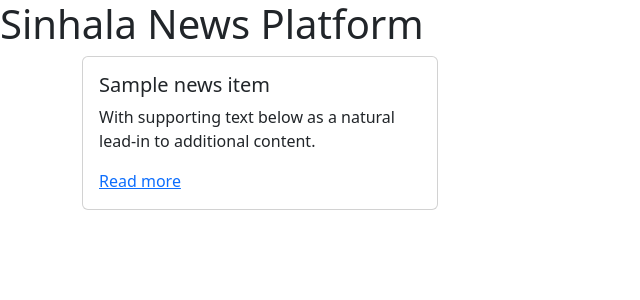
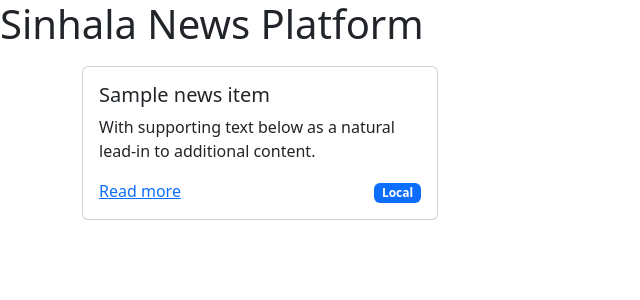
Before and after one commit to n256Coding/sinhala-news-platform, a Django app: template news_app/templates/home.html in a window 1280 px wide. Shown: the top 300 px of the page, without its empty margins (0-640 px from the left). Run offline with Django 5.2, Linux system fonts and the light colour scheme; the template is opened without the code that fills it: most values are stand-ins (such as "Sample title", 1, 10 or a date in 2020); parts of the project's set-up code (start-up, migrations or seed data) failed here and were passed over.

Commit message:
issue in css

```diff
--- /dev/null
+++ b/news_app/static/common.css
@@ -0,0 +1,13 @@
+.news-card-footer-container {
+    display: flex;
+    flex-direction: row;
+    align-items: flex-end;
+}
+
+.fill-remain {
+    flex-grow: 1;
+}
+
+.card {
+    margin-top: 10px;
+}
--- a/news_app/templates/base.html
+++ b/news_app/templates/base.html
@@ -1,3 +1,5 @@
+{% load static %}
+
 <!DOCTYPE html>
 <html lang="en">
 <head>
@@ -5,10 +7,15 @@
     <meta name="viewport" content="width=device-width, initial-scale=1.0">
     <title>{% block title %}Django App{% endblock %}</title>
     <link
-    href="https://cdn.jsdelivr.net/npm/bootstrap@5.3.3/dist/css/bootstrap.min.css"
-    rel="stylesheet"
-    integrity="sha384-QWTKZyjpPEjISv5WaRU9OFeRpok6YctnYmDr5pNlyT2bRjXh0JMhjY6hW+ALEwIH"
-    crossorigin="anonymous" />
+        href="https://cdn.jsdelivr.net/npm/bootstrap@5.3.3/dist/css/bootstrap.min.css"
+        rel="stylesheet"
+        integrity="sha384-QWTKZyjpPEjISv5WaRU9OFeRpok6YctnYmDr5pNlyT2bRjXh0JMhjY6hW+ALEwIH"
+        crossorigin="anonymous"
+    />
+    <link
+        rel="stylesheet"
+        href="{% static "common.css" %}"
+    />
 </head>
 <body>
     <h1>Sinhala News Platform</h1>
--- a/news_app/templates/home.html
+++ b/news_app/templates/home.html
@@ -9,7 +9,10 @@
             <div class="card-body">
                 <h5 class="card-title">{{ news_item.heading }}</h5>
                 <p class="card-text">With supporting text below as a natural lead-in to additional content.</p>
-                <a href="{{ news_item.link_to_source }}">Read more </a>
+                <div class="news-card-footer-container">
+                    <a class="fill-remain" href="{{ news_item.link_to_source }}">Read more</a>
+                    <span class="badge text-bg-primary">Local</span>
+                </div>
             </div>
         </div>
     </div>
```
Also changed, not shown: news_app/views.py (+17 -2 lines), 1 other file.
